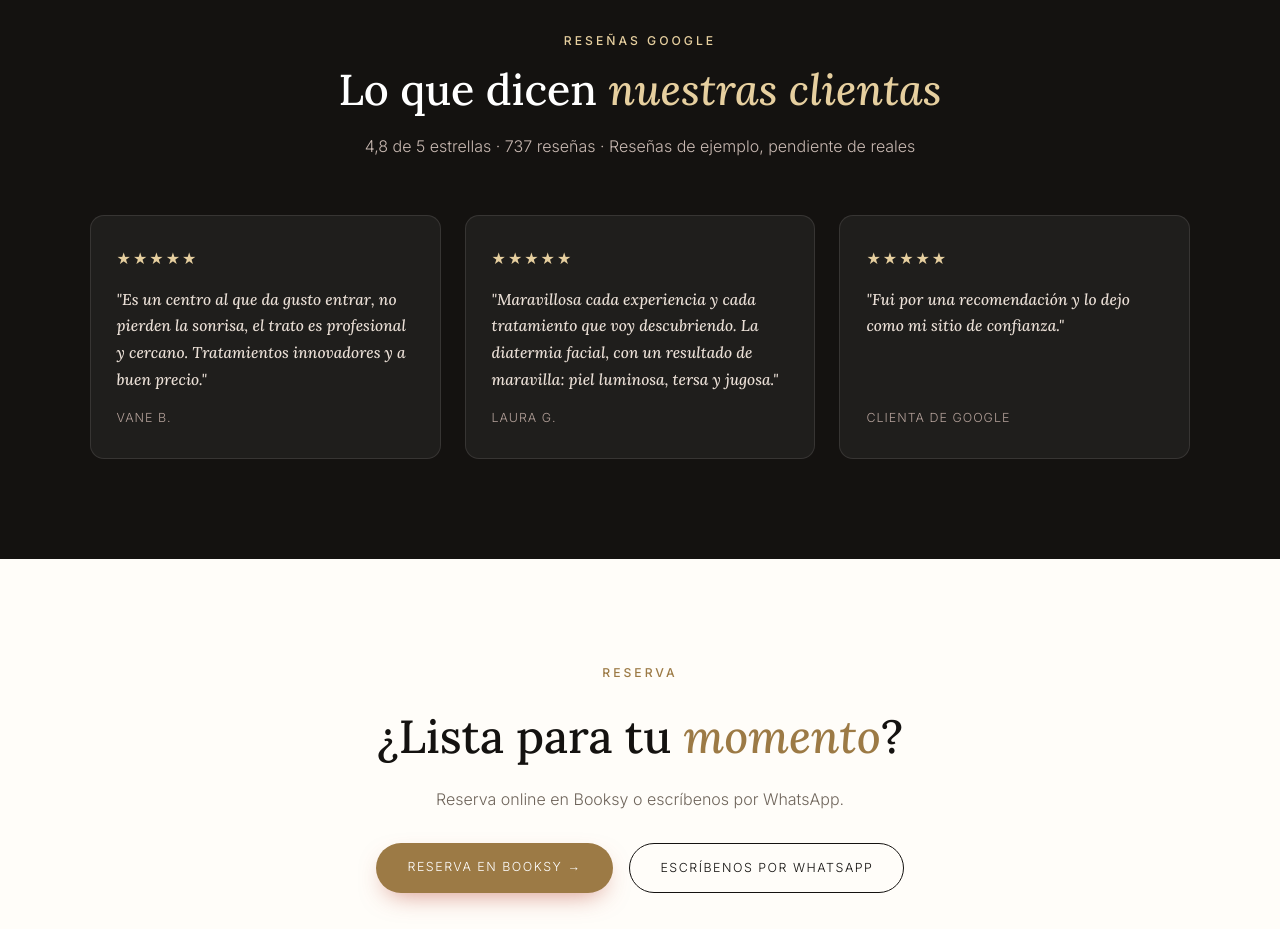
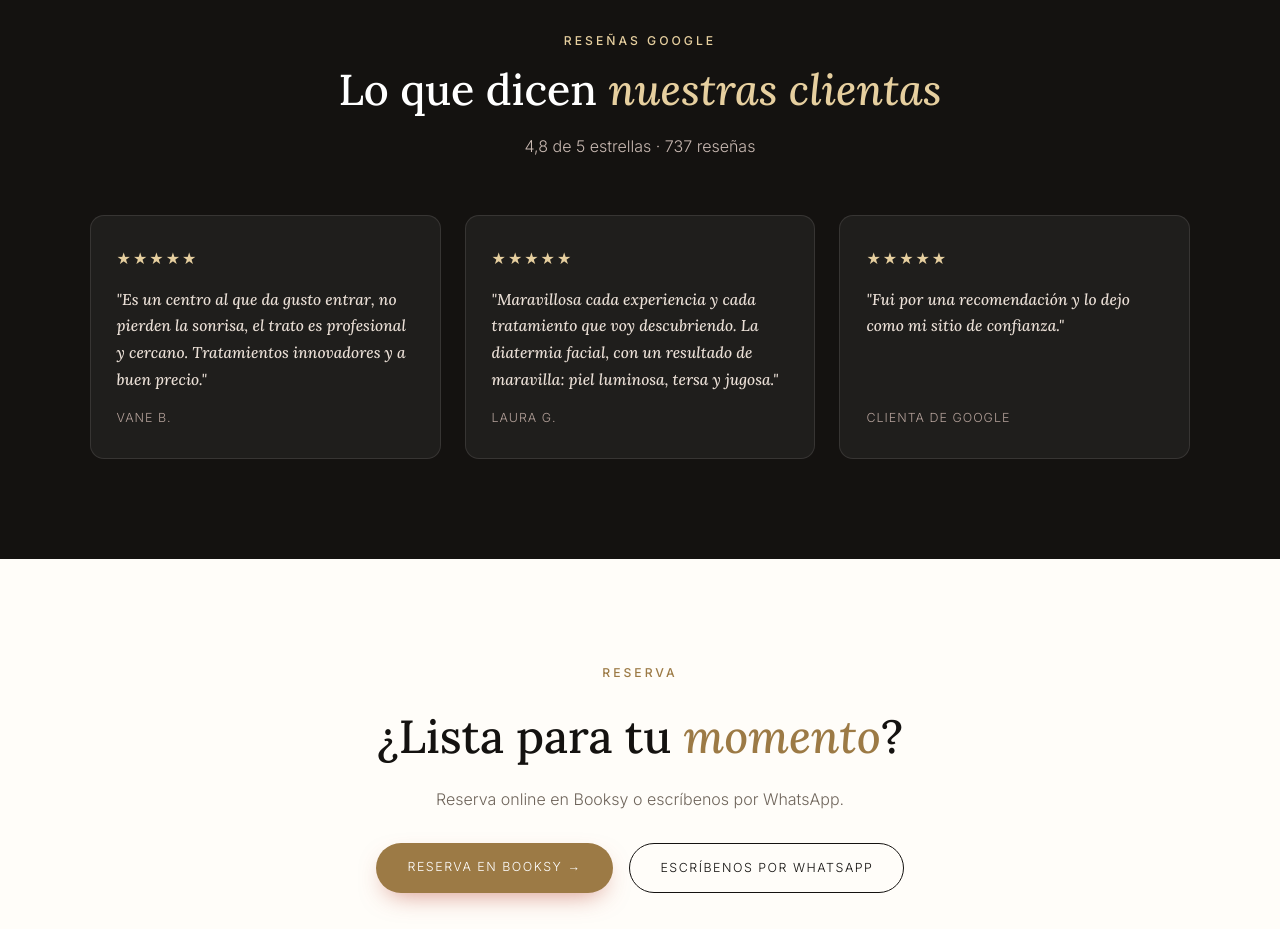
Before and after one commit to takalislam9-lab/sheglowsfuenlabrada, a plain HTML site: page index.html in a window 1280 px wide. Shown: the part 3600-4529 px from the top of the page. Drawn offline with Linux system fonts and the light colour scheme.

Commit message:
Add files via upload

```diff
--- a/index.html
+++ b/index.html
@@ -92,7 +92,7 @@
   <div class="section-head">
     <span class="eyebrow">Reseñas Google</span>
     <h2>Lo que dicen <em>nuestras clientas</em></h2>
-    <p>4,8 de 5 estrellas · 737 reseñas · Reseñas de ejemplo, pendiente de reales</p>
+    <p>4,8 de 5 estrellas · 737 reseñas</p>
   </div>
   <div class="review-grid">
     <div class="review-card"><div class="stars">★★★★★</div><p>"Es un centro al que da gusto entrar, no pierden la sonrisa, el trato es profesional y cercano. Tratamientos innovadores y a buen precio."</p><cite>Vane B.</cite></div>
```
